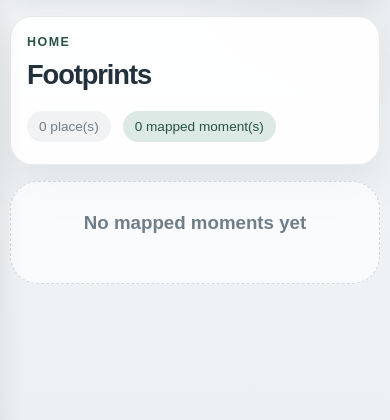
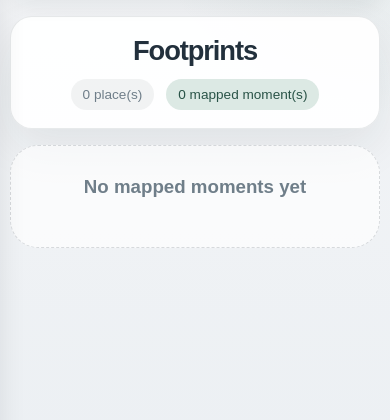
Before and after one commit to ZhehuaZhu/moments-library, a Flask app: page /footprints in a window 390 px wide. Shown: the part 144-564 px from the top of the page. Run offline with Flask 3, Linux system fonts and the light colour scheme; data that the repository does not hold is empty; parts of the project's set-up code (start-up, migrations or seed data) failed here and were passed over; some libraries are stand-ins or nearby versions.

Commit message:
足迹优化

```diff
--- a/app/static/css/modules/maps.css
+++ b/app/static/css/modules/maps.css
@@ -1,5 +1,21 @@
 .page-header--atlas {
     align-items: center;
+    flex-wrap: wrap;
+    gap: 12px 16px;
+}
+
+.page-header--atlas h1 {
+    margin: 0;
+    flex: 1 1 auto;
+}
+
+.page-header--atlas .page-header__stats {
+    justify-content: flex-end;
+}
+
+.page-header--atlas .page-description {
+    width: 100%;
+    margin: 0;
 }
 
 .atlas-toolbar {
--- a/app/static/css/modules/responsive.css
+++ b/app/static/css/modules/responsive.css
@@ -304,6 +304,20 @@
     .page-header__stats .stat-chip,
     .page-header__stats .badge {
         flex: 0 0 auto;
+    }
+
+    .page-header--atlas {
+        align-items: center;
+    }
+
+    .page-header--atlas .page-header__stats {
+        width: auto;
+        flex-wrap: wrap;
+        overflow: visible;
+        margin-inline: 0;
+        padding-inline: 0;
+        padding-bottom: 0;
+        justify-content: flex-end;
     }
 
     .button,
--- a/app/templates/footprints.html
+++ b/app/templates/footprints.html
@@ -7,17 +7,14 @@
 
 {% block content %}
 <section class="page-header page-header--atlas">
-    <div>
-        <p class="eyebrow">{{ t('common.home') }}</p>
-        <h1>{{ t('footprints.title') }}</h1>
-        {% if search_query %}
-            <p class="page-description">{{ t('home.showing_results', count=mapped_moment_count, query=search_query) }}</p>
-        {% endif %}
-    </div>
+    <h1>{{ t('footprints.title') }}</h1>
     <div class="page-header__stats">
         <span class="stat-chip" data-footprints-total-places>{{ t('footprints.visited_places', count=place_count) }}</span>
         <span class="stat-chip stat-chip--accent" data-footprints-total-moments>{{ t('footprints.mapped_moments', count=mapped_moment_count) }}</span>
     </div>
+    {% if search_query %}
+        <p class="page-description">{{ t('home.showing_results', count=mapped_moment_count, query=search_query) }}</p>
+    {% endif %}
 </section>
 
 {% if place_count %}
```
